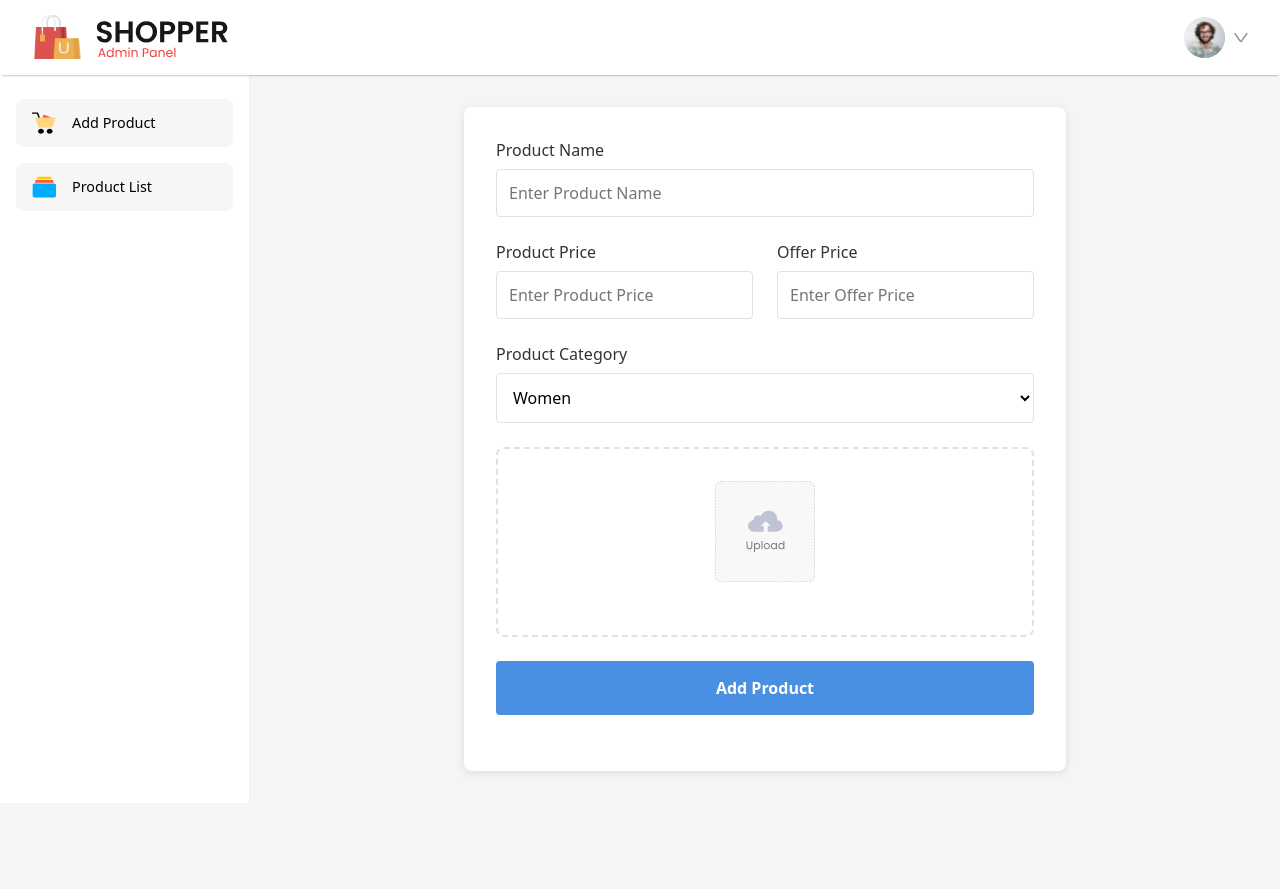
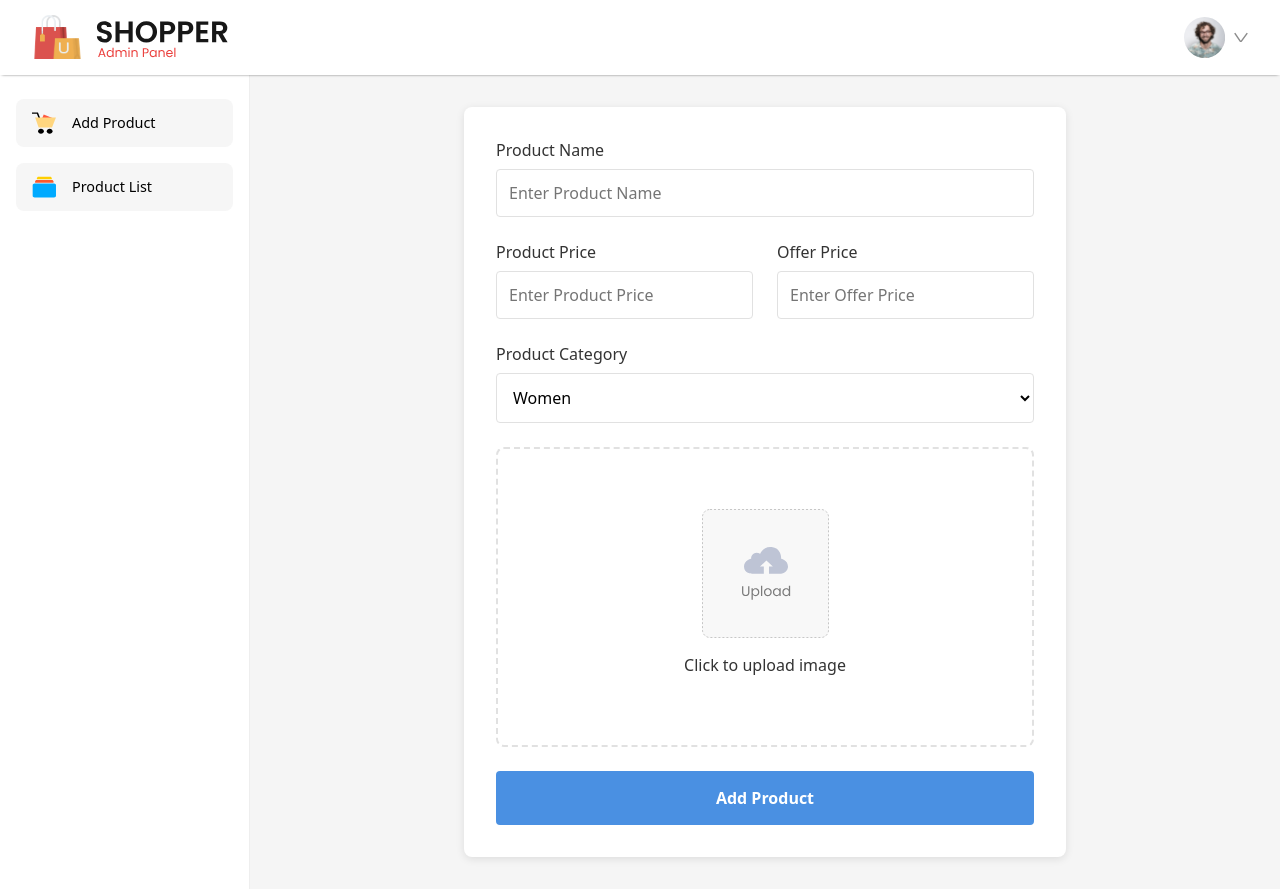
Before and after one commit to ArnaudHalvick/e-commerce-mern-stack, a React (Vite) app in the folder admin/: page /add-product in a window 1280 px wide. Before the commit the page ends 803 px from the top, so only its background shows below. Built offline with nearby package versions, Linux system fonts and the light colour scheme.

Commit message:
Updated AddProduct component to improve image upload area and handling

```diff
--- a/admin/src/components/addProduct/AddProduct.css
+++ b/admin/src/components/addProduct/AddProduct.css
@@ -54,6 +54,11 @@
   padding: 2rem;
   text-align: center;
   transition: border-color 0.3s ease;
+  min-height: 300px;
+  display: flex;
+  flex-direction: column;
+  align-items: center;
+  justify-content: center;
 }
 
 .product-form__upload-label:hover {
@@ -61,7 +66,9 @@
 }
 
 .product-form__upload-image {
-  max-width: 100px;
+  max-width: 100%;
+  max-height: 250px;
+  object-fit: contain;
   margin-bottom: 1rem;
 }
 
--- a/admin/src/components/addProduct/AddProduct.jsx
+++ b/admin/src/components/addProduct/AddProduct.jsx
@@ -1,7 +1,20 @@
 import "./AddProduct.css";
+
 import upload_area from "../../assets/admin_assets/upload_area.svg";
+import { useState } from "react";
 
 const AddProduct = () => {
+  const [image, setImage] = useState(null);
+
+  const imageHandler = (e) => {
+    const file = e.target.files[0];
+    if (file && file.type.startsWith("image/")) {
+      setImage(file);
+    } else {
+      alert("Please upload an image file");
+    }
+  };
+
   return (
     <div className="product-form">
       <div className="product-form__field">
@@ -34,12 +47,20 @@ const AddProduct = () => {
       <div className="product-form__field">
         <label htmlFor="file-input" className="product-form__upload-label">
           <img
-            src={upload_area}
-            alt="upload-area"
+            src={image ? URL.createObjectURL(image) : upload_area}
+            alt={image ? "Product preview" : "Upload area"}
             className="product-form__upload-image"
           />
+          <p>{image ? "Click to change image" : "Click to upload image"}</p>
         </label>
-        <input type="file" id="file-input" name="image" hidden />
+        <input
+          type="file"
+          id="file-input"
+          name="image"
+          hidden
+          accept="image/*"
+          onChange={imageHandler}
+        />
       </div>
       <button className="product-form__submit-button">Add Product</button>
     </div>
```
